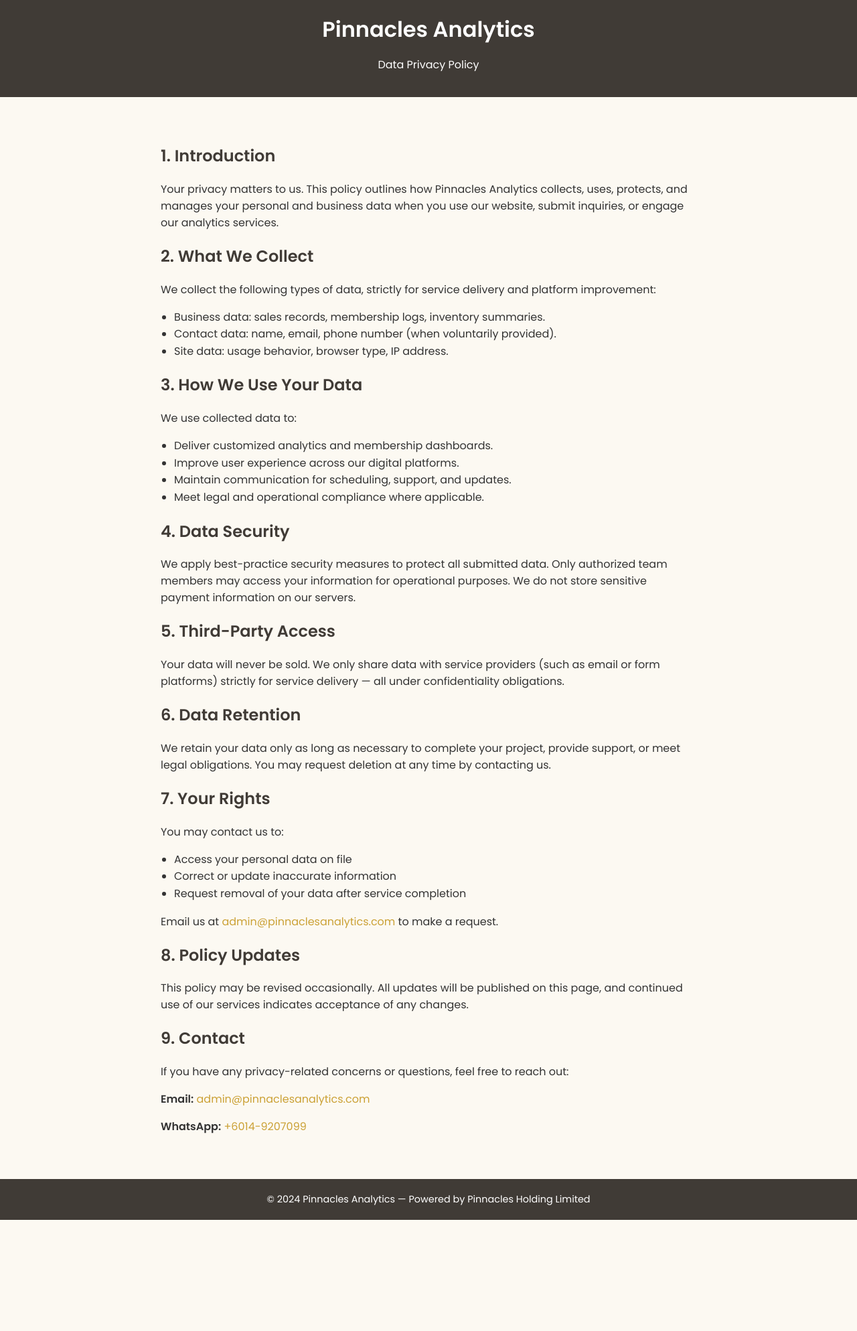
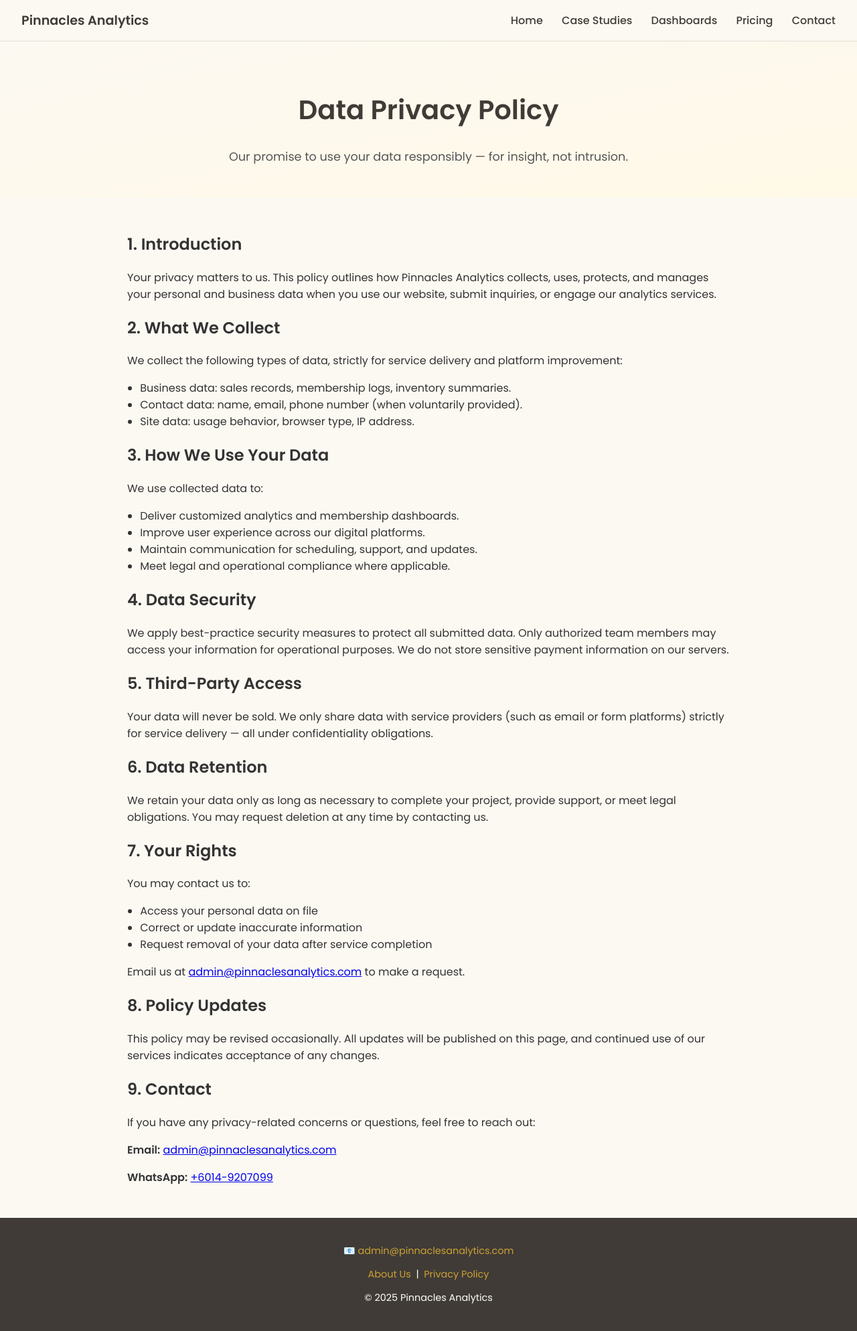
Before and after one commit to lyven81/pinnacles-learning-website, a Jekyll site: the page privacy-policy.html, which Jekyll copies as it is, in a window 1280 px wide. Shown: the whole page at 67% size. Built offline with Jekyll 4.4.1, drawn with Linux system fonts in a browser that asks for light colours; before the commit the page ends 1822 px from its top, so only the background shows below that.

Commit message:
Update privacy-policy.html

```diff
--- a/privacy-policy.html
+++ b/privacy-policy.html
@@ -2,19 +2,139 @@
 <html lang="en">
 <head>
   <meta charset="UTF-8" />
-  <meta name="viewport" content="width=device-width, initial-scale=1.0"/>
-  <title>Data Privacy Policy | Pinnacles Analytics</title>
+  <meta name="viewport" content="width=device-width, initial-scale=1.0" />
+  <title>Pinnacles Analytics | About</title>
+  <link href="https://fonts.googleapis.com/css2?family=Poppins:wght@400;500;600&display=swap" rel="stylesheet" />
+  <style>
+    html, body {
+      height: 100%;
+      margin: 0;
+      font-family: 'Poppins', sans-serif;
+      background-color: #FCF9F2;
+      color: #333;
+    }
 
-  <!-- Google Font -->
-  <link href="https://fonts.googleapis.com/css2?family=Poppins:wght@400;500;600&display=swap" rel="stylesheet">
+    body {
+      display: flex;
+      flex-direction: column;
+    }
 
-  <!-- ✅ External CSS Link -->
-  <link rel="stylesheet" href="style.css">
+    .navbar {
+      display: flex;
+      justify-content: space-between;
+      align-items: center;
+      background-color: #FCF9F2;
+      padding: 1rem 2rem;
+      border-bottom: 1px solid #e0ddd3;
+    }
+
+    .navbar .brand {
+      font-size: 1.2rem;
+      font-weight: 600;
+      color: #403B36;
+    }
+
+    .navbar nav a {
+      margin-left: 1.5rem;
+      text-decoration: none;
+      color: #403B36;
+      font-weight: 500;
+    }
+
+    .navbar nav a:hover {
+      color: #CBA135;
+    }
+
+    header {
+      text-align: center;
+      padding: 4rem 1rem 3rem;
+      background: linear-gradient(to bottom right, #FCF9F2, #fff9e7);
+    }
+
+    header h1 {
+      font-size: 2.5rem;
+      color: #403B36;
+      margin-top: 0.5rem;
+    }
+
+    header p {
+      font-size: 1.1rem;
+      color: #555;
+      max-width: 700px;
+      margin: 1rem auto 0;
+    }
+
+    .container {
+      padding: 2rem;
+      max-width: 900px;
+      margin: 0 auto;
+    }
+
+    .section {
+      margin-bottom: 3rem;
+    }
+
+    .section h2 {
+      color: #403B36;
+    }
+
+    ul {
+      padding-left: 1.2rem;
+    }
+
+    .spacer {
+      flex: 1;
+    }
+
+    footer {
+      background-color: #403B36;
+      color: white;
+      text-align: center;
+      padding: 1.5rem;
+      font-size: 0.9rem;
+    }
+
+    footer a {
+      color: #CBA135;
+      text-decoration: none;
+    }
+
+    footer a:hover {
+      text-decoration: underline;
+    }
+
+    @media (max-width: 768px) {
+      .navbar {
+        flex-direction: column;
+        align-items: flex-start;
+      }
+
+      .navbar nav {
+        margin-top: 0.5rem;
+      }
+
+      header h1 {
+        font-size: 2rem;
+      }
+    }
+  </style>
 </head>
 <body>
+
+  <div class="navbar">
+    <div class="brand">Pinnacles Analytics</div>
+    <nav>
+      <a href="index.html">Home</a>
+      <a href="case-studies.html">Case Studies</a>
+      <a href="dashboard.html">Dashboards</a>
+      <a href="pricing.html">Pricing</a>
+      <a href="contact.html">Contact</a>
+    </nav>
+  </div>
+
   <header>
-    <h1>Pinnacles Analytics</h1>
-    <p>Data Privacy Policy</p>
+    <h1>Data Privacy Policy</h1>
+    <p>Our promise to use your data responsibly — for insight, not intrusion.</p>
   </header>
 
   <div class="container">
@@ -83,8 +203,16 @@
     </section>
   </div>
 
+  <div class="spacer"></div>
+
   <footer>
-    <p>© 2024 Pinnacles Analytics — Powered by Pinnacles Holding Limited</p>
+    <p>📧 <a href="mailto:admin@pinnaclesanalytics.com">admin@pinnaclesanalytics.com</a></p>
+    <p>
+      <a href="about.html">About Us</a> &nbsp;|&nbsp;
+      <a href="privacy-policy.html">Privacy Policy</a>
+    </p>
+    <p>© 2025 Pinnacles Analytics</p>
   </footer>
+
 </body>
 </html>
```
